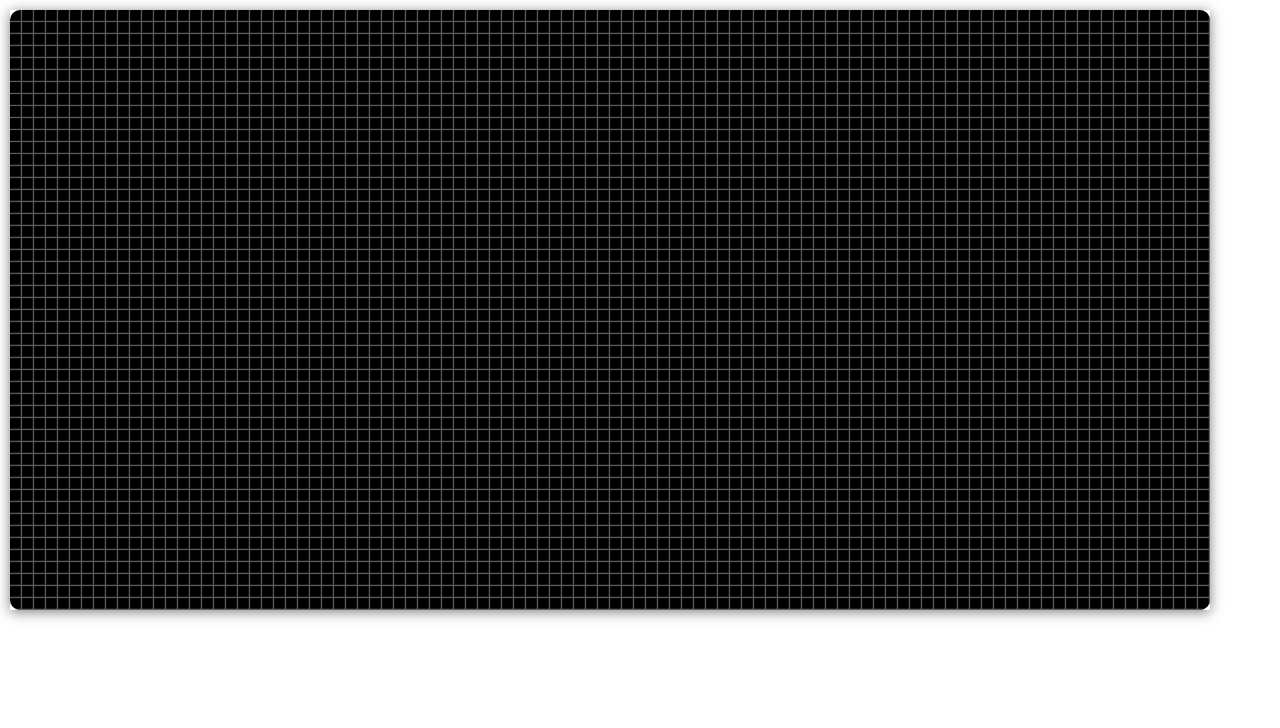
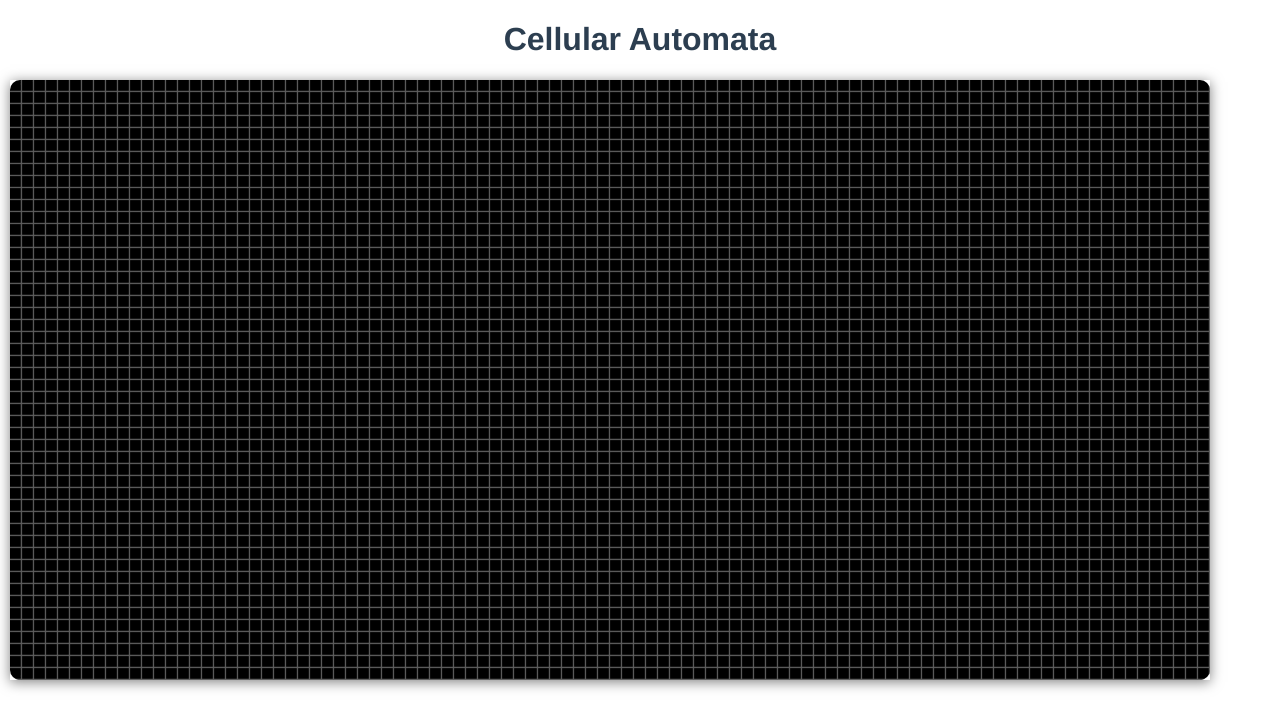
Before and after one commit to HyDevelop/Cellular-Automata, a Vue app: page / in a window 1280 px wide. Shown: the top 728 px of the page. Built offline with nearby package versions, Linux system fonts and the light colour scheme.

Commit message:
[+] Add title

```diff
--- a/src/App.vue
+++ b/src/App.vue
@@ -1,5 +1,6 @@
 <template>
   <div id="app">
+    <h1>Cellular Automata</h1>
     <Graphics></Graphics>
   </div>
 </template>
```
